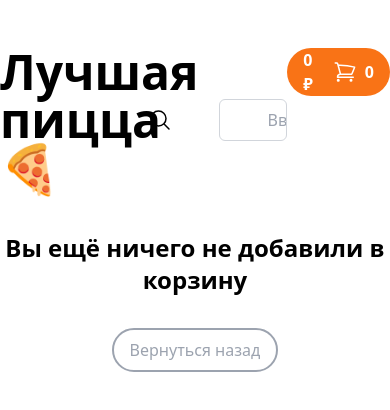
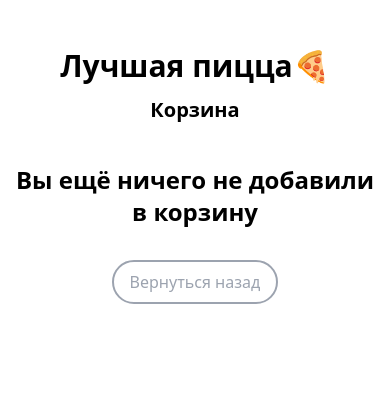
Before and after one commit to Awakich/Pizza, a React (Vite) app: page /cart in a window 390 px wide. Shown: the top 410 px of the page. Built offline with nearby package versions, Linux system fonts and the light colour scheme.

Commit message:
add responsive layout

```diff
--- a/src/App.tsx
+++ b/src/App.tsx
@@ -8,7 +8,7 @@ import Cart from './pages/Cart';
 const App: FC = () => {
 
   return (
-    <section className='max-w-5xl mx-auto py-12 space-y-10'>
+    <section className='max-w-5xl mx-auto py-12 space-y-10 px-2 sm:px-4 lg:px-4'>
       <Nav />
 
       <Routes>
--- a/src/components/Filter/Categories.tsx
+++ b/src/components/Filter/Categories.tsx
@@ -10,9 +10,9 @@ const Categories: FC = memo(() => {
     const categories: Array<string> = ['все', 'мясные', 'вегетарианская', 'гриль', 'острые', 'закрытые']
 
     return (
-        <ul className='flex items-center gap-10 font-semibold'>
+        <ul className='sm:flex sm:grid-cols-none sm:grid-rows-none items-center gap-2 md:gap-10 font-semibold grid grid-cols-2 grid-rows-3 text-center w-4/5 mx-auto sm:w-full sm:gap-6'>
             {categories.map((categorie: string, i: number) => (
-                <li key={i as number} onClick={useCallback(() => dispatch(changeCategory(i)), [])} className={categoryId === i ? 'bg-[#222] text-white cursor-pointer hover:bg-[#333] px-6 py-3 rounded-full' : 'text-black cursor-pointer'}>{categorie}</li>
+                <li key={i as number} onClick={useCallback(() => dispatch(changeCategory(i)), [])} className={categoryId === i ? 'bg-[#222] text-white cursor-pointer hover:bg-[#333] text-center py-2 sm:px-6 rounded-full' : 'text-black cursor-pointer'}>{categorie}</li>
             ))}
         </ul>
     )
--- a/src/components/Filter/Sort.tsx
+++ b/src/components/Filter/Sort.tsx
@@ -18,26 +18,29 @@ const Sort: FC = () => {
     }
 
     return (
-        <div>
+        <>
             <div className='flex gap-2 relative'>
                 <EllipsisHorizontalCircleIcon className='h-6' />
                 <p> Сортировать по:
-                    <span onClick={() => dispatch(closeFilter(!close))} className='cursor-pointer underline ml-1 text-orange-600'>
+                    <span onClick={() => dispatch(closeFilter(!close))} className='hidden sm:inline-flex cursor-pointer underline ml-1 text-orange-600'>
                         {sortType.name}
                     </span>
+                    {sort.map((obj: ISort, i: number) => (
+                        <li key={i as number} onClick={(): void => changeSelectHandler(obj as ISort)} className='flex sm:hidden flex-col cursor-pointer font-semibold'>{obj.name}</li>
+                    ))}
                 </p>
             </div>
 
             {
                 close && (
-                    <ul className='absolute top-[29%] left-[30%] bg-white rounded-md'>
+                    <ul className='hidden sm:block absolute top-[28%] 2xl:left-[26%] xl:top-[23%] xl:left-[20%] lg:left-[15%] md:left-[20%] sm:left-[21%] md:top-[22%] bg-white rounded-md'>
                         {sort.map((obj: ISort, i: number) => (
                             <li key={i as number} onClick={(): void => changeSelectHandler(obj as ISort)} className='hover:text-orange-600 hover:bg-orange-100 cursor-pointer px-5 py-2 font-semibold'>{obj.name}</li>
                         ))}
                     </ul>
                 )
             }
-        </div >
+        </ >
     )
 }
 
--- a/src/components/Other/Nav.tsx
+++ b/src/components/Other/Nav.tsx
@@ -1,4 +1,4 @@
-import { MagnifyingGlassIcon, ShoppingCartIcon, XMarkIcon } from '@heroicons/react/24/outline'
+import { ShoppingCartIcon, XMarkIcon } from '@heroicons/react/24/outline'
 import { FC } from 'react'
 import { Link } from 'react-router-dom'
 import { useAppDispatch, useAppSelector } from '../../hooks';
@@ -13,18 +13,22 @@ const Nav: FC = () => {
     const totalCount: number = pizzas.reduce((sum, pizza) => sum + pizza.count, 0)
 
     return (
-        <nav className='flex justify-between ietms-center'>
-            <div className='flex items-center gap-5'>
-                <Link to={'/'}><h2 className='font-black text-5xl'>Лучшая пицца🍕</h2></Link>
-                <MagnifyingGlassIcon className='h-6 absolute top-[6,5%] left-[38%]' />
-                <input value={userInput} onChange={(e: React.ChangeEvent<HTMLInputElement>) => dispatch(changeUserInput(e.target.value))} placeholder='Введите название пиццы' className='w-full outline-none border-[1px] border-gray-300 rounded-md pl-12 text-black/70 py-2 bg-transparent' />
-                {userInput && <XMarkIcon className='h-6 absolute top-[6,5%] left-[58%] opacity-70 hover:opacity-100 cursor-pointer' onClick={() => dispatch(changeUserInput(''))} />}
+        <nav className='flex justify-between md:items-center sm:flex-row flex-col'>
+            <div className='flex gap-3 items-center flex-col sm:items-start md:flex-row'>
+                <Link to={'/'}><h2 className='font-black text-3xl lg:text-4xl'>Лучшая пицца🍕</h2></Link>
+                <div className='border-[1px] border-gray-300 rounded-md md:flex items-center hidden sm:flex'>
+                    <input value={userInput} onChange={(e: React.ChangeEvent<HTMLInputElement>) => dispatch(changeUserInput(e.target.value))} placeholder='Введите название пиццы' className='outline-none text-md md:text-base w-full text-black/70 px-1 md:px-2 lg:px-4 py-1 md:py-1 lg:py-2 bg-transparent' />
+                    {userInput && <XMarkIcon className='h-6 opacity-70 hover:opacity-100 cursor-pointer mr-2' onClick={() => dispatch(changeUserInput(''))} />}
+                </div>
+                <Link to='/cart'>
+                    <p className='text-xl font-semibold sm:hidden'>Корзина</p>
+                </Link>
             </div>
 
-            <Link to="/cart" className='flex gap-5 h-12 items-center bg-orange-500 text-white font-semibold px-4 rounded-full'>
-                <p>{totalPrice} ₽</p>
-                <div className='flex gap-2'>
-                    <ShoppingCartIcon className='h-6 cursor-pointer' />
+            <Link to="/cart" className='hidden sm:flex gap-5 items-center bg-orange-500 text-white font-semibold px-4 rounded-full sm:h-10 md:h-10 lg:h-12'>
+                <p className='md:block'>{totalPrice} ₽</p>
+                <div className='flex gap-2 items-center'>
+                    <ShoppingCartIcon className='h-5 lg:h-6 cursor-pointer' />
                     <p>{totalCount}</p>
                 </div>
             </Link>
--- a/src/components/Pizza/PizzaItem.tsx
+++ b/src/components/Pizza/PizzaItem.tsx
@@ -27,20 +27,20 @@ const PizzaItem: FC<IPizza> = ({ imageUrl, price, title, types, sizes, id }) =>
     }
 
     return (
-        <section className="space-y-5">
+        <section className="space-y-3 md:space-y-5 lg:w-full md:w-4/5 mx-auto sm:w-4/5">
             <img alt='pizza' src={imageUrl} />
-            <h1 className="font-bold text-2xl">{title}</h1>
+            <h1 className="font-bold xl:text-xl lg: md:text-xl text-lg">{title}</h1>
 
             <div className="bg-gray-200 py-2 rounded-md space-y-2">
-                <div className="flex gap-3 justify-center items-center  mx-auto">
+                <div className="flex gap-3 justify-center items-center mx-auto">
                     {types.map((type: number, i: number) => (
-                        <p key={i as number} onClick={(): void => setActive(i as number)} className={active === i ? `bg-white px-4 py-1 text-lg rounded-md cursor-pointer hover:bg-white/70` : "cursor-pointer"}>{pizzaType[type]}</p>
+                        <p key={i as number} onClick={(): void => setActive(i as number)} className={active === i ? `bg-white px-4 py-1 sm:text-base text-lg rounded-md cursor-pointer hover:bg-white/70` : "sm:text-base cursor-pointer"}>{pizzaType[type]}</p>
                     ))}
                 </div>
 
                 <div className="flex gap-3 justify-center items-center">
                     {sizes.map((size: string, i: number) => (
-                        <p key={i} onClick={(): void => setsizesActive(i)} className={sizesActive === i ? `bg-white px-4 py-1 text-lg rounded-md cursor-pointer hover:bg-white/70` : "cursor-pointer"}>{size} см</p>
+                        <p key={i} onClick={(): void => setsizesActive(i)} className={sizesActive === i ? `bg-white px-4 py-1 sm:text-base text-lg rounded-md cursor-pointer hover:bg-white/70` : "sm:text-base cursor-pointer"}>{size} см</p>
                     ))}
                 </div>
 
--- a/src/components/Pizza/PizzaList.tsx
+++ b/src/components/Pizza/PizzaList.tsx
@@ -39,7 +39,7 @@ const PizzaList: FC = () => {
     }
 
     return (
-        <section className='grid grid-cols-3 items-center gap-5 text-center'>
+        <section className='grid grid-cols-1 sm:grid-cols-2 lg:grid-cols-3 items-center xl:gap-8 lg:gap-6 text-center'>
             {pizzas.filter(item => userInput.toLocaleLowerCase() === '' ? item : item.title.toLocaleLowerCase().includes(userInput.toLocaleLowerCase())).map(({ count, title, id, sizes, imageUrl, price, types }) => (
                 <PizzaItem key={id} id={id} title={title} sizes={sizes} imageUrl={imageUrl} price={price} types={types} count={count} />
             ))}
--- a/src/pages/Cart.tsx
+++ b/src/pages/Cart.tsx
@@ -22,9 +22,9 @@ const Cart: FC = () => {
 
     return (
         <div>
-            <div className='flex justify-between'>
+            <div className='flex justify-around sm:justify-between'>
 
-                <div className='flex gap-5'>
+                <div className='sm:flex gap-5 hidden'>
                     <ShoppingCartIcon className='h-8' />
                     <h2>Корзина</h2>
                 </div>
--- a/src/pages/NotFound.tsx
+++ b/src/pages/NotFound.tsx
@@ -4,12 +4,11 @@ import Button from '../components/Layout/Button'
 
 const NotFound: FC = () => {
     return (
-        <div className='text-center absolute top-[40%] left-[42%]'>
+        <div className='text-center'>
             <h2 className='font-medium text-3xl mb-6'>Ничего не найдено</h2>
             <Link to="/">
                 <Button text='Вернуться назад' className='bg-[#222] text-white px-5 py-2 rounded-full' />
             </Link>
-
         </div>
 
     )
```
Also changed, not shown: src/components/Pizza/PizzaCart.tsx (+11 -10 lines).
